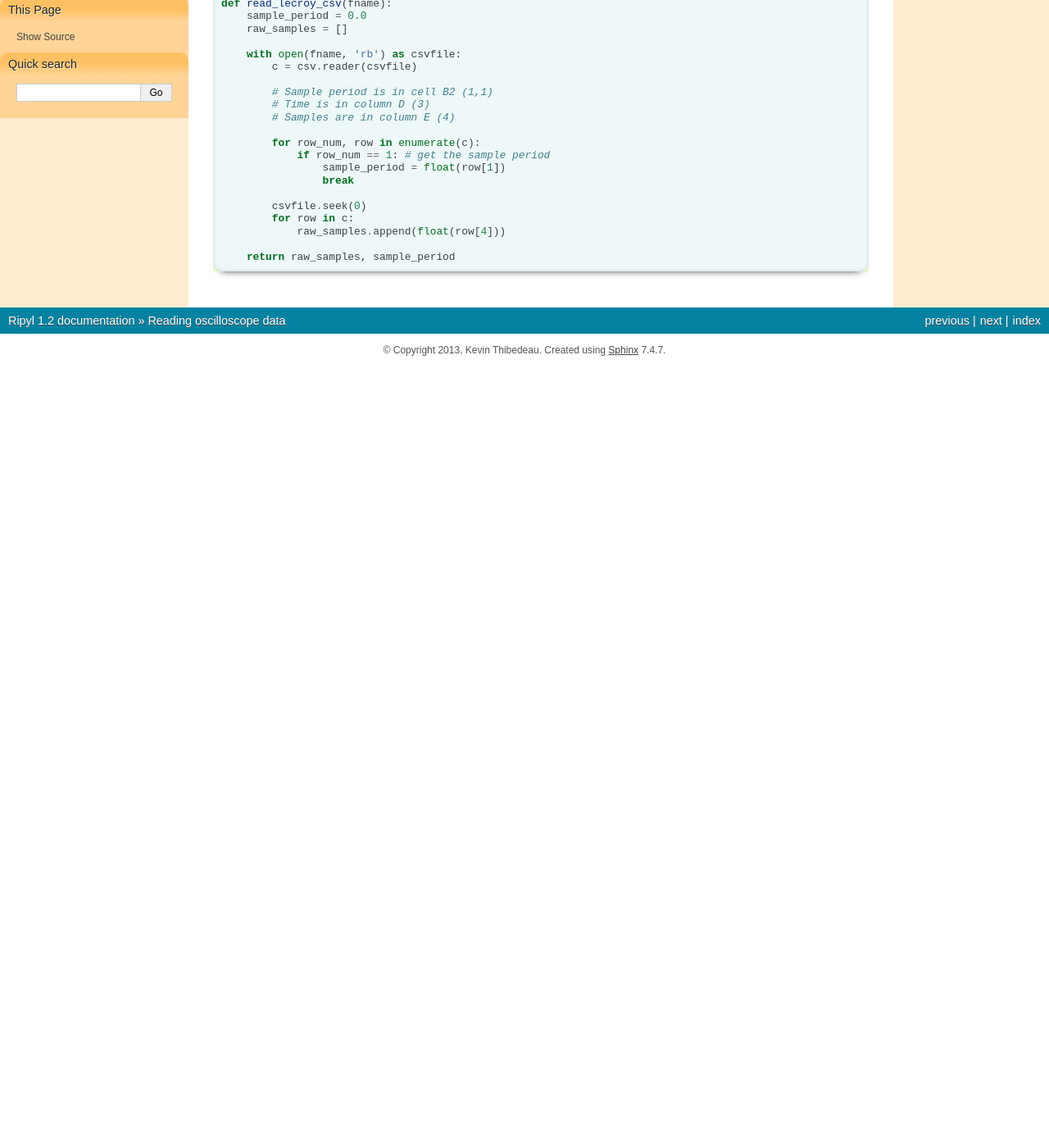
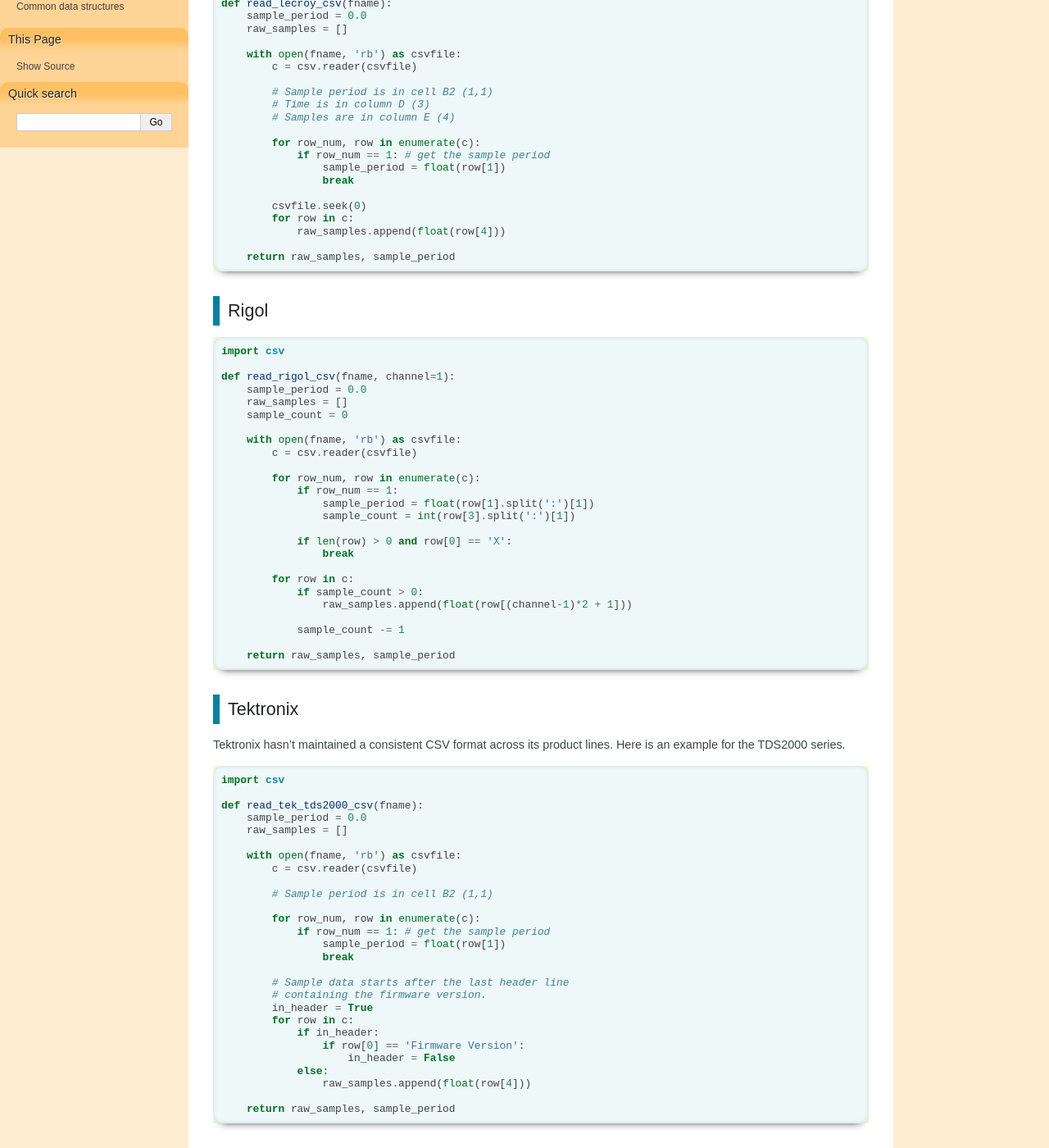
Before and after one commit to kevinpt/ripyl, a Sphinx documentation site: the page built from doc/rst/reading_data.rst, in a window 1280 px wide and 1400 px high, scrolled down 437 px. Shown: the whole window at 82% size. Built offline with Sphinx 7.4.7, drawn with Linux system fonts in a browser that asks for light colours; before the commit the page ends 900 px from its top, so only the background shows below that.

Commit message:
Add more CSV examples

```diff
--- a/doc/rst/reading_data.rst
+++ b/doc/rst/reading_data.rst
@@ -36,3 +36,70 @@
                 raw_samples.append(float(row[4]))
 
         return raw_samples, sample_period
+
+Rigol
+-----
+
+.. code-block:: python
+
+    import csv
+
+    def read_rigol_csv(fname, channel=1):
+        sample_period = 0.0
+        raw_samples = []
+        sample_count = 0
+
+        with open(fname, 'rb') as csvfile:
+            c = csv.reader(csvfile)
+
+            for row_num, row in enumerate(c):
+                if row_num == 1:
+                    sample_period = float(row[1].split(':')[1])
+                    sample_count = int(row[3].split(':')[1])
+
+                if len(row) > 0 and row[0] == 'X':
+                    break
+
+            for row in c:
+                if sample_count > 0:
+                    raw_samples.append(float(row[(channel-1)*2 + 1]))
+
+                sample_count -= 1
+
+        return raw_samples, sample_period
+
+
+Tektronix
+---------
+
+Tektronix hasn't maintained a consistent CSV format across its product lines. Here is an example for the TDS2000 series.
+
+.. code-block:: python
+
+    import csv
+
+    def read_tek_tds2000_csv(fname):
+        sample_period = 0.0
+        raw_samples = []
+
+        with open(fname, 'rb') as csvfile:
+            c = csv.reader(csvfile)
+
+            # Sample period is in cell B2 (1,1)
+
+            for row_num, row in enumerate(c):
+                if row_num == 1: # get the sample period
+                    sample_period = float(row[1])
+                    break
+
+            # Sample data starts after the last header line
+            # containing the firmware version.
+            in_header = True
+            for row in c:
+                if in_header:
+                    if row[0] == 'Firmware Version':
+                        in_header = False
+                else:
+                    raw_samples.append(float(row[4]))
+
+        return raw_samples, sample_period
```
